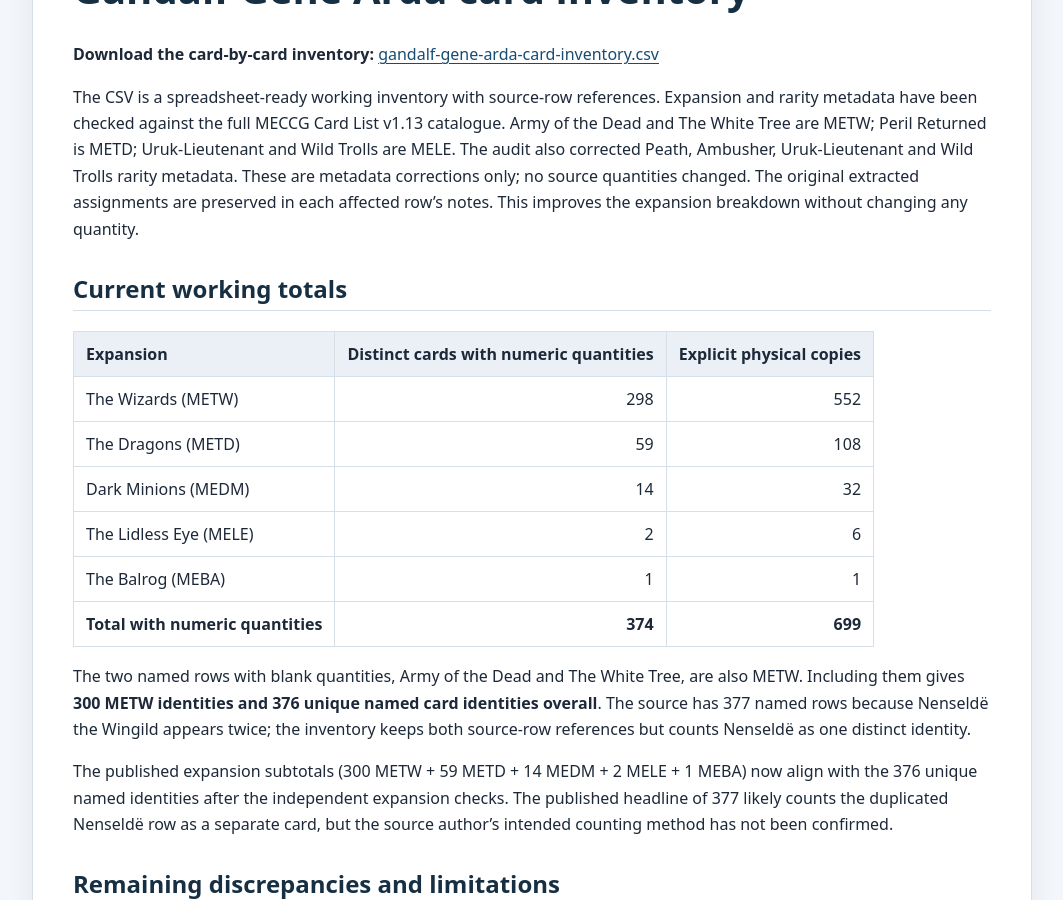
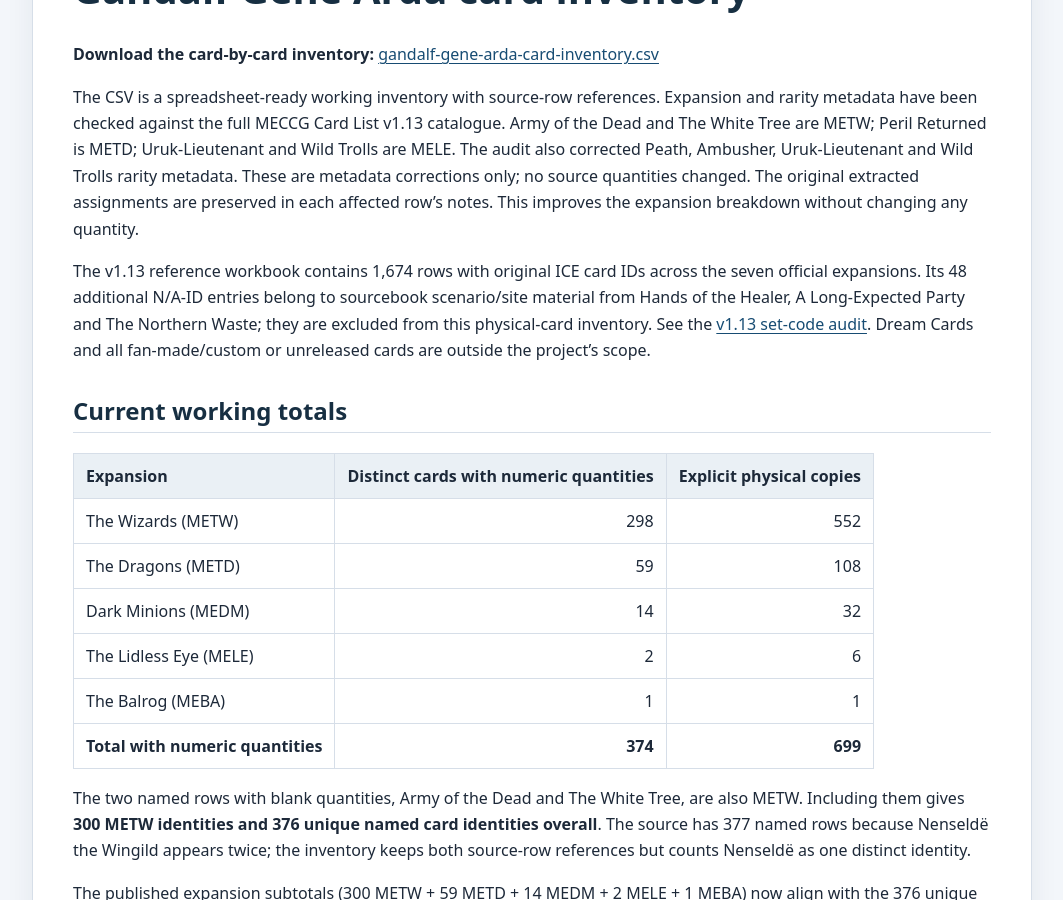
Before and after one commit to JamSpot/meccg-arda-master-database, a Jekyll site: the page built from docs/card-inventory.md, in a window 1280 px wide and 900 px high, scrolled down 360 px. Shown: the whole window, without its empty margins (108-1171 px from the left). Built offline with Jekyll 4.4.1, drawn with Linux system fonts in a browser that asks for light colours.

Commit message:
Clarify official physical card scope in inventory page

```diff
--- a/docs/card-inventory.md
+++ b/docs/card-inventory.md
@@ -8,6 +8,8 @@ title: Card inventory
 **Download the card-by-card inventory:** [gandalf-gene-arda-card-inventory.csv](../data/gandalf-gene-arda-card-inventory.csv)
 
 The CSV is a spreadsheet-ready working inventory with source-row references. Expansion and rarity metadata have been checked against the full MECCG Card List v1.13 catalogue. Army of the Dead and The White Tree are METW; Peril Returned is METD; Uruk-Lieutenant and Wild Trolls are MELE. The audit also corrected Peath, Ambusher, Uruk-Lieutenant and Wild Trolls rarity metadata. These are metadata corrections only; no source quantities changed. The original extracted assignments are preserved in each affected row's notes. This improves the expansion breakdown without changing any quantity.
+
+The v1.13 reference workbook contains 1,674 rows with original ICE card IDs across the seven official expansions. Its 48 additional N/A-ID entries belong to sourcebook scenario/site material from Hands of the Healer, A Long-Expected Party and The Northern Waste; they are excluded from this physical-card inventory. See the [v1.13 set-code audit](../data/catalogue-v1-13-set-audit.csv). Dream Cards and all fan-made/custom or unreleased cards are outside the project's scope.
 
 ## Current working totals
 
```
